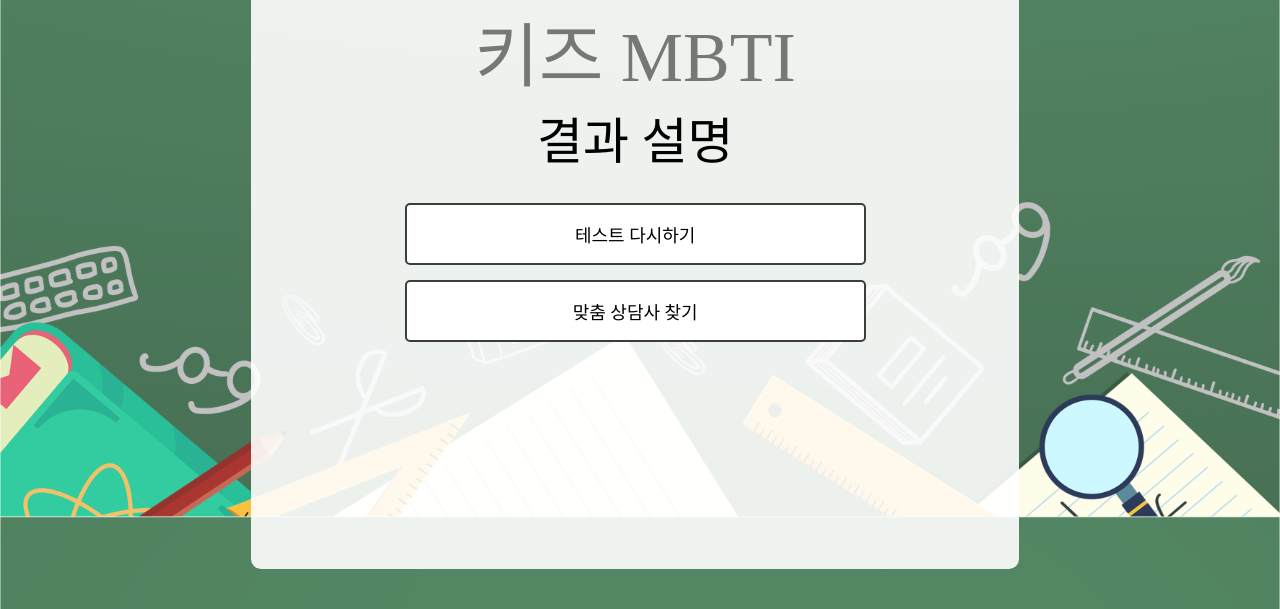
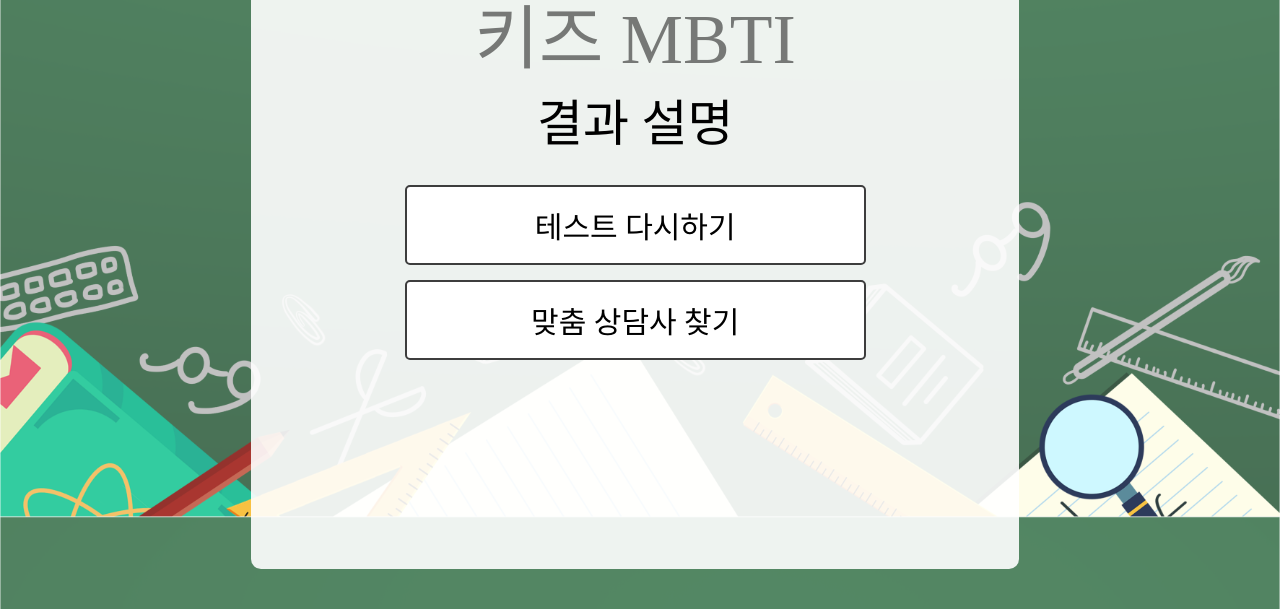
Before and after one commit to leetoryy/Capstone_Call-E, a Flask app: page /mbti_result in a window 1280 px wide. Shown: the part 443-1052 px from the top of the page. Run offline with Flask 3, Linux system fonts and the light colour scheme; some web fonts are replaced.

Commit message:
[Design] MBTI 결과 화면 폰트 크기 수정

```diff
--- a/static/css/user/mbti_result.css
+++ b/static/css/user/mbti_result.css
@@ -91,7 +91,7 @@ body {
 .css-restart {
   width: 60%;
   padding: 16px 48px;
-  font-size: large;
+  font-size: 30px;
   background-color: white;
   color: black;
   border: 2px solid #3d3d3d;
@@ -109,7 +109,7 @@ body {
 .css-match {
   width: 60%;
   padding: 16px 48px;
-  font-size: large;
+  font-size: 30px;
   background-color: white;
   color: black;
   border: 2px solid #3d3d3d;
```
